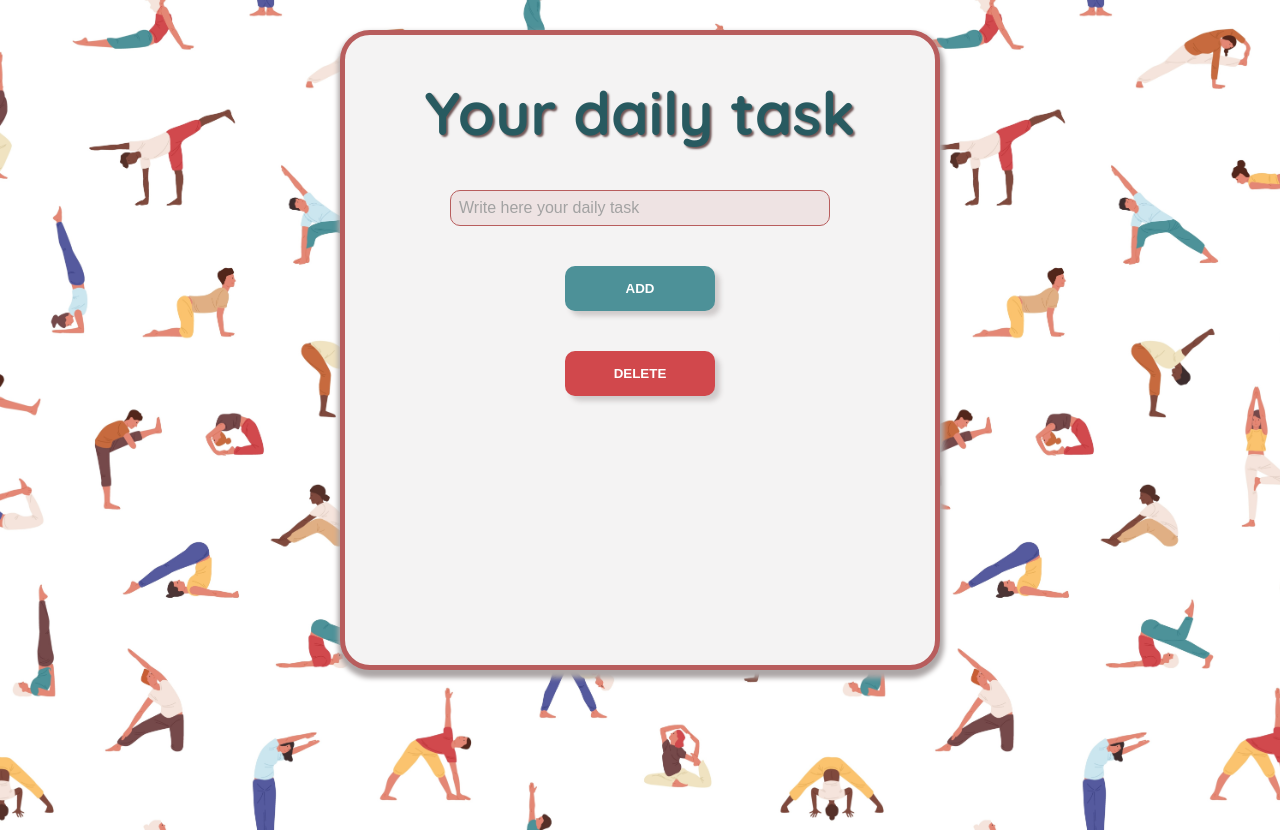
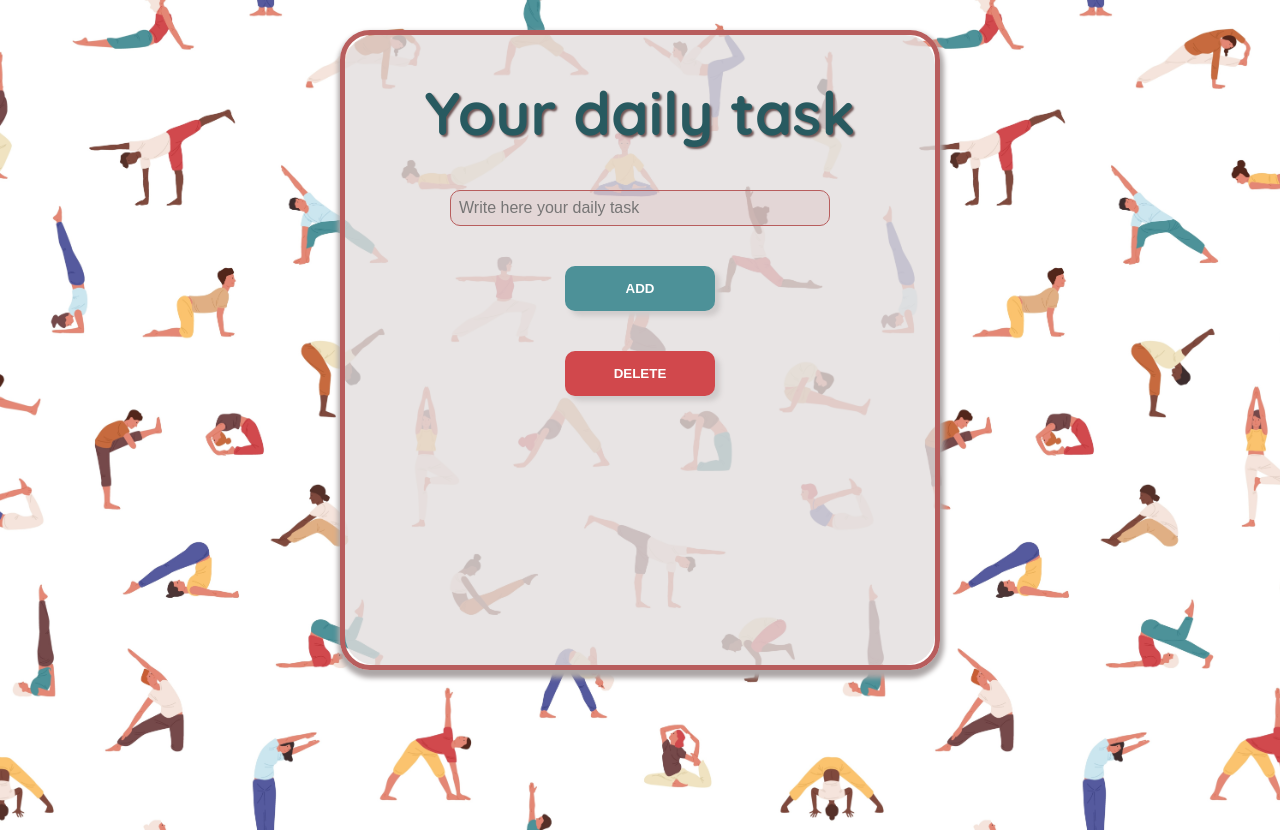
Before and after one commit to nlangerbeins/react-to-do-list, a React (Create React App) app: page / in a window 1280 px wide. Built offline with nearby package versions, Linux system fonts and the light colour scheme.

Commit message:
changed opacity

```diff
--- a/src/App.css
+++ b/src/App.css
@@ -1,11 +1,11 @@
-* {
+*, ::before {
     margin: 0;
     padding: 0;
     box-sizing: border-box;
 }
 
 body {
-    background: url(/src/bg.jpeg);
+    background-image: url(/src/bg.jpeg);
     background-size: contain;
     background-repeat: repeat;
     min-height: 100vh;
@@ -21,20 +21,32 @@ body {
     max-width: 600px;
     min-height: 80vh;
     margin: 30px auto;
-    background-color: rgb(244, 243, 243);
     box-shadow: 1px 5px 5px 3px rgb(173, 167, 167);
     display: flex;
     flex-direction: column;
     align-items: center;
     border-radius: 30px;
     border: 5px  solid #b85d5d;
+    position: relative;
 }
 
+.wrapper_mobil::before {
+    content: '';
+    opacity: 0.8;
+    position: absolute;
+    background-color: rgb(227, 222, 222);
+    top: 0px;
+    right: 0px;
+    bottom: 0px;
+    left: 0px;
+    border-radius: 30px;
+}
 .heading {
     font-size: 30px;
     margin: 40px 10px;
     color: #285a60;
     text-shadow: 2px 2px 2px rgb(112, 87, 87);
+    position: relative;
 }
 
 .container {
@@ -42,6 +54,7 @@ body {
     width: 100%;
     display: flex;
     justify-content: center;
+    position: relative;
 }
 
 form {
@@ -65,7 +78,7 @@ form {
 }
 
 input::placeholder {
-    color: #a2a2a2;
+    color: #767575;
 }
 
 .btn_container {
@@ -141,7 +154,7 @@ li {
 
 @media all and (max-width: 460px) {
     .wrapper {
-        margin: 20px 10px;
+        margin: 20px 20px;
     }
 
     .heading {
--- a/src/ToDoList.js
+++ b/src/ToDoList.js
@@ -1,6 +1,5 @@
 import { Component } from "react";
 import icon from './completed-task.png';
-import iconDone from './done-task.png'
 
 export class ToDoList extends Component {
     state = {
```
Also changed, not shown: 1 other file (tests, documents, lock files or other folders).
